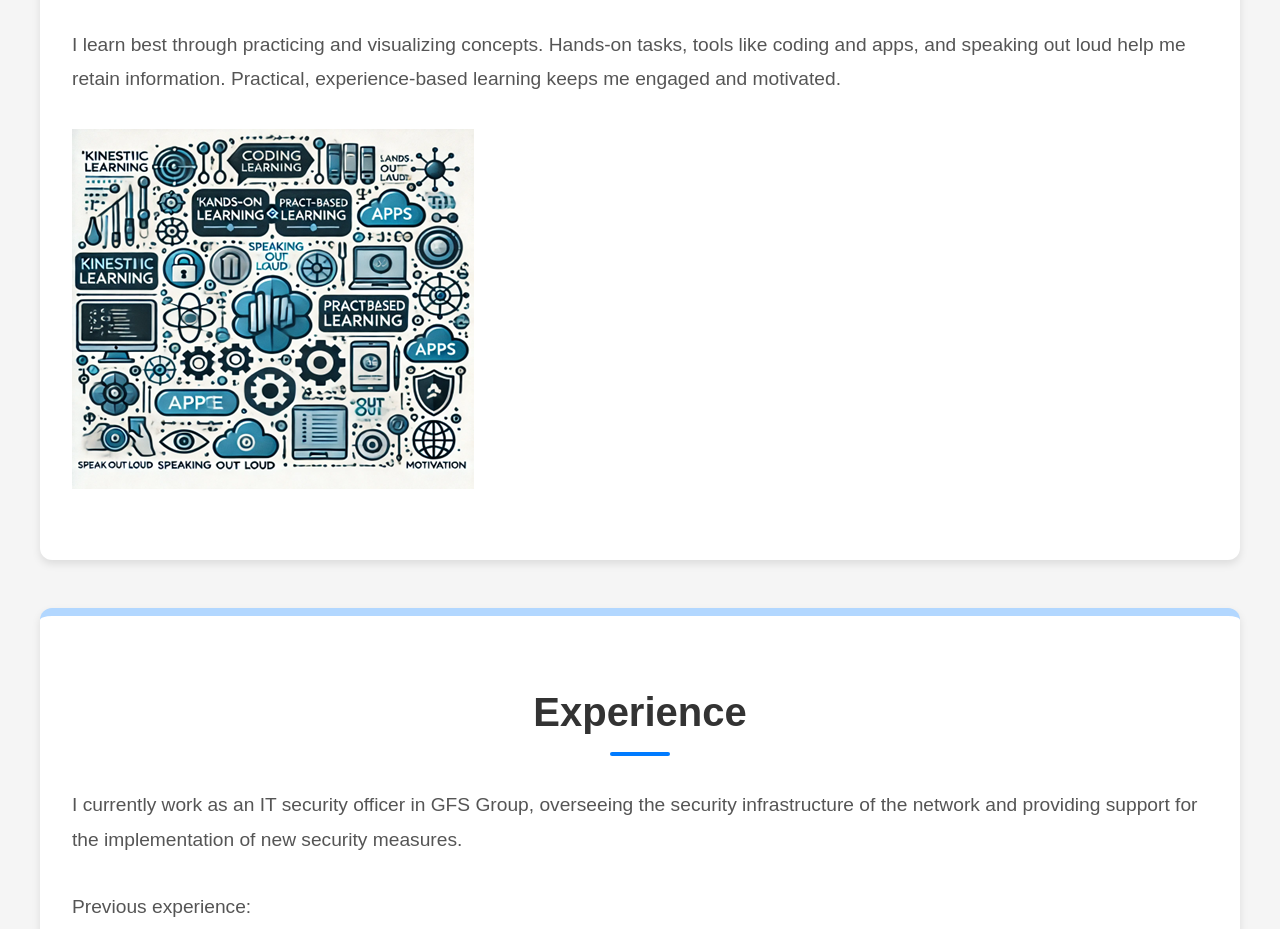
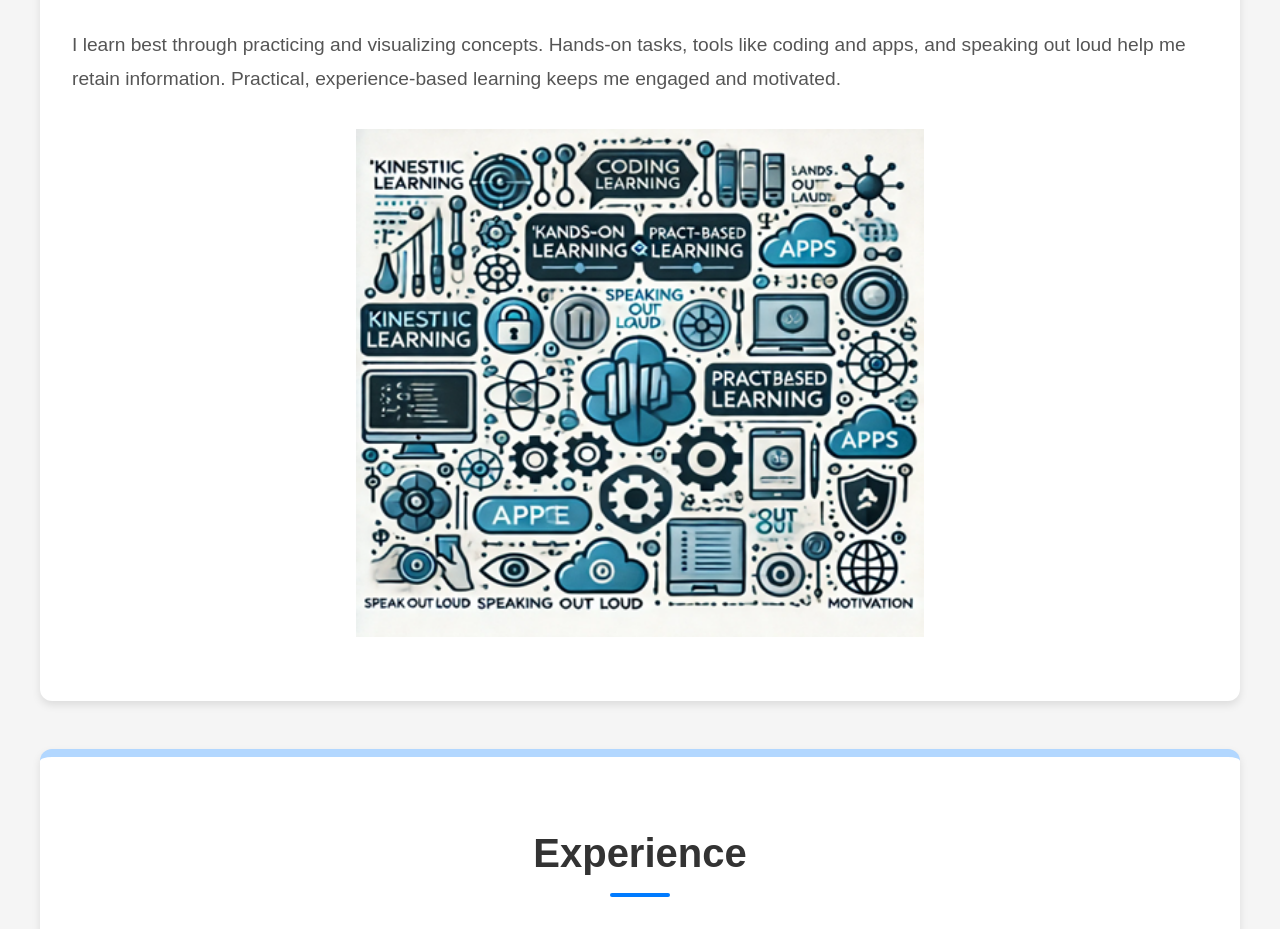
Before and after one commit to Rabih21/Portfolio, a plain HTML site: page index.html in a window 1280 px wide. Shown: the part 1380-2309 px from the top of the page. Drawn offline with Linux system fonts and the light colour scheme.

Commit message:
Update styles.css

```diff
--- a/styles.css
+++ b/styles.css
@@ -231,6 +231,13 @@
         text-decoration: underline;
     }
 
+    .learning_style{
+        display: block;
+        margin-left: auto;
+        margin-right: auto;
+        width: 50%;
+    }
+
     /* Media Queries for Responsiveness */
     @media (max-width: 768px) {
         .header h1 {
```
